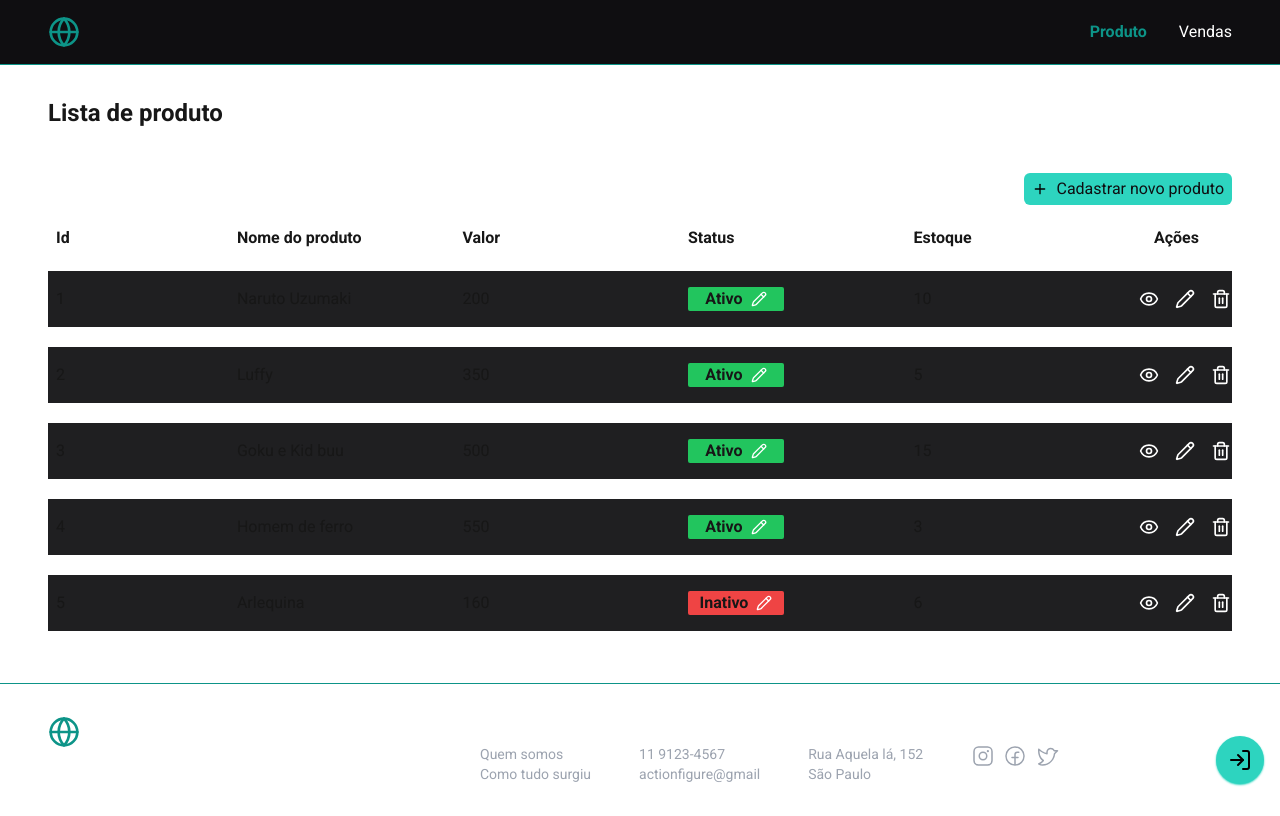
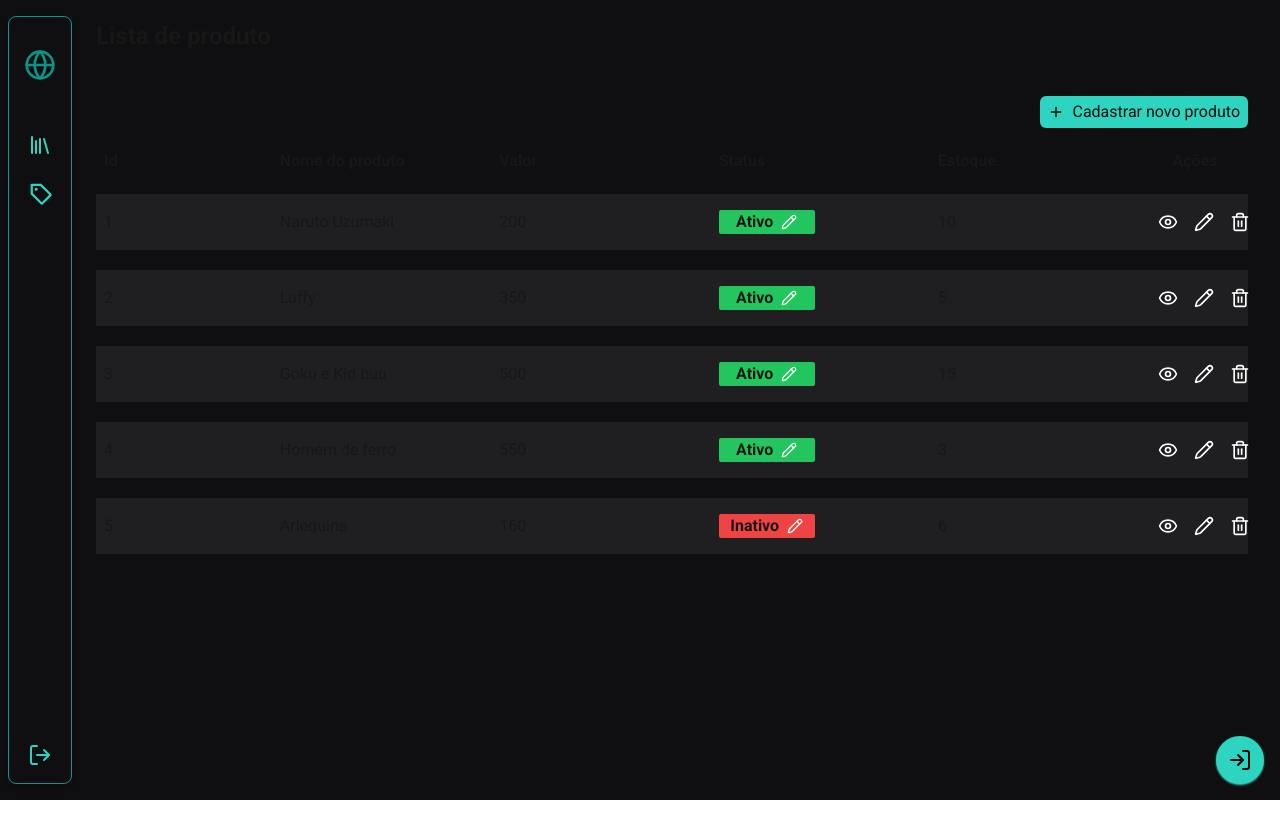
Before and after one commit to Brunoo-Lima/project-les-actual, a Next.js app in the folder frontend/: page /produto in a window 1280 px wide. Built offline with nearby package versions, Linux system fonts and the light colour scheme.

Commit message:
feat: sidebar added

```diff
--- a/frontend/src/components/master-layout/master-layout.tsx
+++ b/frontend/src/components/master-layout/master-layout.tsx
@@ -1,24 +1,24 @@
 'use client';
 
-import { Footer } from '@/components/footer/footer';
-import { Header } from '@/components/header/header';
 import { ButtonRedirectLogin } from '../ui/button/button-redirect-login';
 import { AuthProvider, useUseAuth } from '@/hooks/useAuth';
+import { Sidebar } from '../sidebar/sidebar';
 
 export function MasterLayout({ children }: { children: React.ReactNode }) {
   const { handleLoginUser } = useUseAuth();
 
   return (
     <>
-      <Header />
-      <main className="container py-8 px-12">
+      <main className="flex bg-background">
         <AuthProvider>
-          {children}
+          <Sidebar />
 
-          <ButtonRedirectLogin handleLoginUser={handleLoginUser} />
+          <section className="h-screen flex-grow px-8 py-5 overflow-auto">
+            {children}
+            <ButtonRedirectLogin handleLoginUser={handleLoginUser} />
+          </section>
         </AuthProvider>
       </main>
-      <Footer />
     </>
   );
 }
--- /dev/null
+++ b/frontend/src/components/sidebar/item/item.tsx
@@ -0,0 +1,34 @@
+import { Tooltip } from '@/components/ui/tooltip/tooltip';
+import Link from 'next/link';
+import { ReactNode } from 'react';
+
+interface IItemProps {
+  activeTooltip: string | null;
+  href: string;
+  icon: ReactNode;
+  text: string;
+  handleMouseEnter: (tooltip: string) => void;
+  handleMouseLeave: () => void;
+  tooltip: string;
+}
+
+export default function Item({
+  activeTooltip,
+  href,
+  icon,
+  text,
+  handleMouseEnter,
+  handleMouseLeave,
+  tooltip,
+}: IItemProps) {
+  return (
+    <div
+      className="relative flex flex-col items-center"
+      onMouseEnter={() => handleMouseEnter(tooltip)}
+      onMouseLeave={handleMouseLeave}
+    >
+      <Link href={href}>{icon && icon}</Link>
+      {activeTooltip === tooltip && <Tooltip text={text} />}
+    </div>
+  );
+}
--- a/frontend/src/components/sidebar/sidebar.tsx
+++ b/frontend/src/components/sidebar/sidebar.tsx
@@ -1,98 +1,64 @@
-// "use client";
+'use client';
 
-// import { useState } from "react";
-// import { Tag } from "@phosphor-icons/react";
-// import Item from "./item/item";
-// import {
-//   House,
-//   LibraryIcon,
-//   LogOut,
-//   ShoppingBagIcon,
-//   UsersRoundIcon,
-// } from "lucide-react";
-// import { Tooltip } from "../ui/tooltip/tooltip";
+import { useState } from 'react';
+import { Tag } from '@phosphor-icons/react';
+import Item from './item/item';
+import { GlobeIcon, LibraryIcon, LogOut } from 'lucide-react';
+import { Tooltip } from '../ui/tooltip/tooltip';
 
-// export function Sidebar() {
-//   const [activeTooltip, setActiveTooltip] = useState<string | null>(null);
+export function Sidebar() {
+  const [activeTooltip, setActiveTooltip] = useState<string | null>(null);
 
-//   const handleMouseEnter = (tooltip: string) => {
-//     setActiveTooltip(tooltip);
-//   };
+  const handleMouseEnter = (tooltip: string) => {
+    setActiveTooltip(tooltip);
+  };
 
-//   const handleMouseLeave = () => {
-//     setActiveTooltip(null);
-//   };
+  const handleMouseLeave = () => {
+    setActiveTooltip(null);
+  };
 
-//   return (
-//     <div className="h-screen bg-background w-16 min-w-16 py-4 pl-2">
-//       <div className="flex flex-col gap-y-3 pb-4 w-16 relative shadow-md py-8 h-full  border border-primary-dark rounded-lg">
-//         <div className="p-4 block text-primary-dark">logo</div>
+  return (
+    <div className="h-screen bg-background w-16 min-w-16 py-4 pl-2">
+      <div className="flex flex-col gap-y-3 pb-4 w-16 relative shadow-md py-8 h-full  border border-primary-dark rounded-lg">
+        <div className="flex justify-center">
+          <GlobeIcon size={32} color="#0d9488" />
+        </div>
 
-//         <div className="flex-1 my-10">
-//           <nav className="flex flex-col items-center gap-y-6">
-//             <Item
-//               activeTooltip={activeTooltip}
-//               href="/"
-//               icon={<House size={24} color="#2DD4BF" />}
-//               text="Início"
-//               handleMouseEnter={() => handleMouseEnter("home")}
-//               handleMouseLeave={handleMouseLeave}
-//               tooltip="home"
-//             />
+        <div className="flex-1 my-10">
+          <nav className="flex flex-col items-center gap-y-6">
+            <Item
+              activeTooltip={activeTooltip}
+              href="/produto"
+              icon={<LibraryIcon size={24} color="#2DD4BF" />}
+              text="Produto"
+              handleMouseEnter={() => handleMouseEnter('product')}
+              handleMouseLeave={handleMouseLeave}
+              tooltip="product"
+            />
 
-//             <Item
-//               activeTooltip={activeTooltip}
-//               href="/clientes"
-//               icon={<UsersRoundIcon size={24} color="#2DD4BF" />}
-//               text="Cliente"
-//               handleMouseEnter={() => handleMouseEnter("client")}
-//               handleMouseLeave={handleMouseLeave}
-//               tooltip="client"
-//             />
+            <Item
+              activeTooltip={activeTooltip}
+              href="/vendas"
+              icon={<Tag size={24} color="#2DD4BF" weight="bold" />}
+              text="Vendas"
+              handleMouseEnter={() => handleMouseEnter('sale')}
+              handleMouseLeave={handleMouseLeave}
+              tooltip="sale"
+            />
+          </nav>
+        </div>
 
-//             <Item
-//               activeTooltip={activeTooltip}
-//               href="/livros"
-//               icon={<LibraryIcon size={24} color="#2DD4BF" />}
-//               text="Livros"
-//               handleMouseEnter={() => handleMouseEnter("book")}
-//               handleMouseLeave={handleMouseLeave}
-//               tooltip="book"
-//             />
-
-//             <Item
-//               activeTooltip={activeTooltip}
-//               href="/vendas"
-//               icon={<Tag size={24} color="#2DD4BF" weight="bold" />}
-//               text="Vendas"
-//               handleMouseEnter={() => handleMouseEnter("sale")}
-//               handleMouseLeave={handleMouseLeave}
-//               tooltip="sale"
-//             />
-
-//             <Item
-//               activeTooltip={activeTooltip}
-//               href="/carrinho"
-//               icon={<ShoppingBagIcon size={24} color="#2DD4BF" />}
-//               text="Carrinho"
-//               handleMouseEnter={() => handleMouseEnter("cart")}
-//               handleMouseLeave={handleMouseLeave}
-//               tooltip="cart"
-//             />
-//           </nav>
-//         </div>
-
-//         <div
-//           className="relative flex flex-col items-center"
-//           onMouseEnter={() => handleMouseEnter("logout")}
-//           onMouseLeave={handleMouseLeave}
-//         >
-//           <button type="button" className="m-auto w-max">
-//             <LogOut size={24} color="#2DD4BF" />
-//           </button>
-//           {activeTooltip === "logout" && <Tooltip text="Sair" />}
-//         </div>
-//       </div>
-//     </div>
-//   );
-// }
+        <div
+          className="relative flex flex-col items-center"
+          onMouseEnter={() => handleMouseEnter('logout')}
+          onMouseLeave={handleMouseLeave}
+        >
+          <button type="button" className="m-auto w-max">
+            <LogOut size={24} color="#2DD4BF" />
+          </button>
+          {activeTooltip === 'logout' && <Tooltip text="Sair" />}
+        </div>
+      </div>
+    </div>
+  );
+}
--- /dev/null
+++ b/frontend/src/components/ui/tooltip/tooltip.tsx
@@ -0,0 +1,11 @@
+interface ITooltipProps {
+  text: string;
+}
+
+export function Tooltip({ text }: ITooltipProps) {
+  return (
+    <div className="absolute -top-2 left-8 bg-[#141414] border border-primary-dark px-2 rounded-md transition-opacity duration-200 pointer-events-none">
+      <p className="font-light text-sm text-primary-light">{text}</p>
+    </div>
+  );
+}
```
